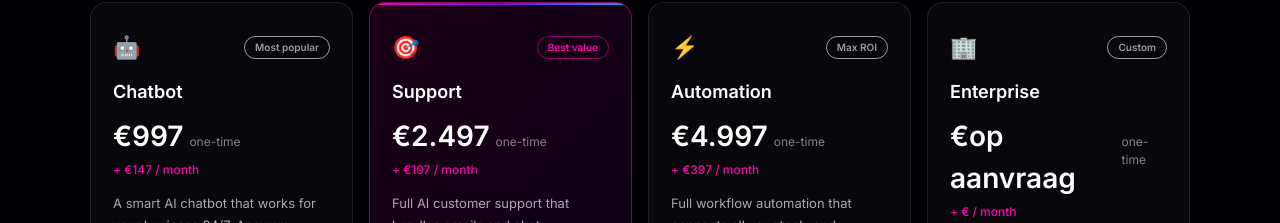
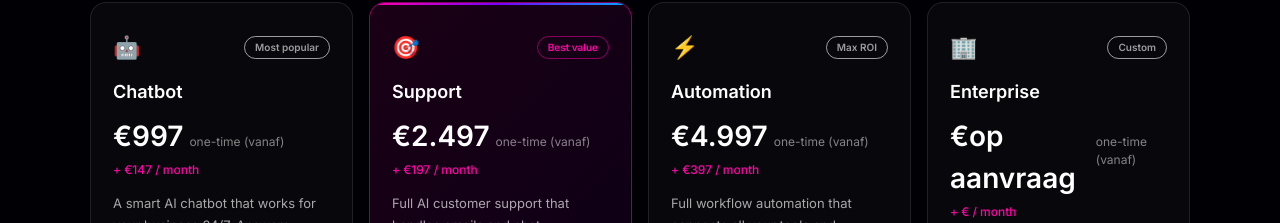
Before and after one commit to wesroord/conneqtai-website, a Next.js app: page /pricing in a window 1280 px wide. Shown: the part 412-635 px from the top of the page. Built offline with nearby package versions, Linux system fonts and the light colour scheme.

Commit message:
fix: vanaf prijzen en disclaimer toegevoegd

```diff
--- a/components/sections/PricingCards.tsx
+++ b/components/sections/PricingCards.tsx
@@ -19,7 +19,7 @@ export default function PricingCards(){
               <div style={{fontFamily:"'Inter',sans-serif",fontSize:"18px",fontWeight:700,color:"#fff",marginBottom:"10px"}}>{p.n}</div>
               <div style={{marginBottom:"4px",display:"flex",alignItems:"baseline",gap:"6px"}}>
                 <span style={{fontFamily:"'Inter',sans-serif",fontSize:"28px",fontWeight:700,color:"#fff"}}>{"€"+p.p}</span>
-                <span style={{fontSize:"12px",color:"rgba(255,255,255,.5)"}}>one-time</span>
+                <span style={{fontSize:"12px",color:"rgba(255,255,255,.5)"}}>one-time (vanaf)</span>
               </div>
               <div style={{fontFamily:"'Inter',sans-serif",fontSize:"12px",color:"#ff00aa",marginBottom:"14px",fontWeight:500}}>{"+ €"+p.m+" / month"}</div>
               <p style={{fontSize:"13px",color:"rgba(255,255,255,.65)",lineHeight:1.65,marginBottom:"18px",flex:1}}>{p.d}</p>
```
